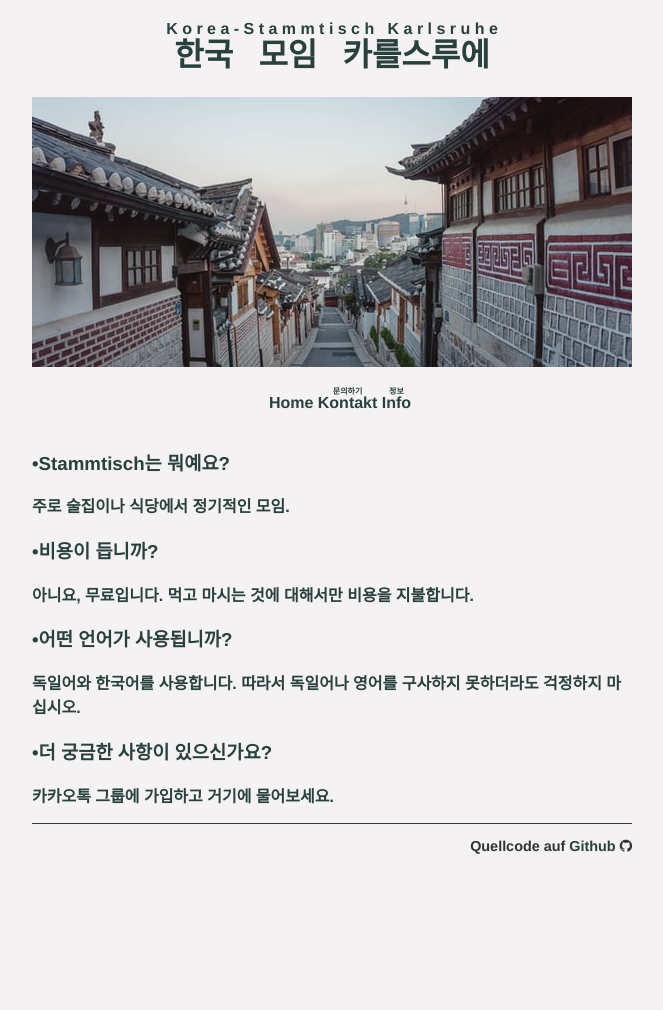
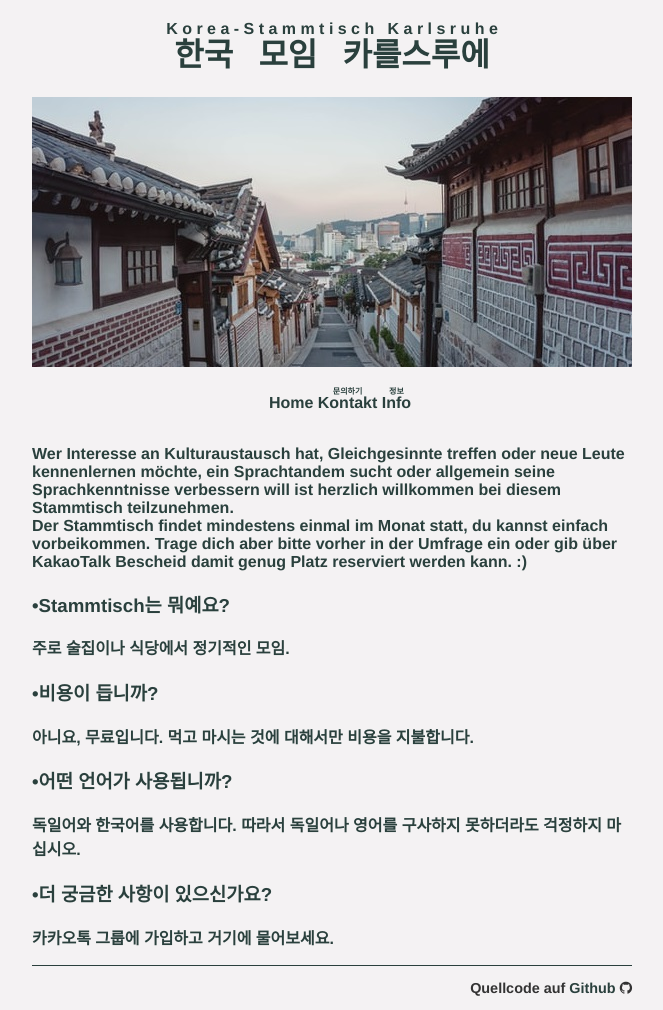
Before and after one commit to korea-stammtisch-karlsruhe/korea-stammtisch-karlsruhe.github.io, a Jekyll site: the page built from info.html, in a window 1280 px wide. Shown: the whole page, without its empty margins (308-971 px from the left). Built offline with Jekyll 4.4.1, drawn with Linux system fonts in a browser that asks for light colours; before the commit the page ends 900 px from its top, so only the background shows below that.

Commit message:
Change Korean text and add description in Info

```diff
--- a/_sass/main.scss
+++ b/_sass/main.scss
@@ -54,6 +54,8 @@
     font-weight: 500;
     color: $background-color;
     text-align: center;
+    display: flex;
+    justify-content: center;
 }
 ul {
     padding-left: 1em;
--- a/info.html
+++ b/info.html
@@ -1,8 +1,14 @@
 ---
 layout: default
-title: info
+title: Info
 ---
-
+<p>
+    Wer Interesse an Kulturaustausch hat, Gleichgesinnte treffen oder neue Leute kennenlernen möchte,
+    ein Sprachtandem sucht oder allgemein seine Sprachkenntnisse verbessern will ist herzlich willkommen bei diesem Stammtisch teilzunehmen.
+    <br>
+    Der Stammtisch findet mindestens einmal im Monat statt, du kannst einfach vorbeikommen.
+    Trage dich aber bitte vorher in der Umfrage ein oder gib über KakaoTalk Bescheid damit genug Platz reserviert werden kann. :)
+</p>
 <h3>Stammtisch는 뭐예요?</h3>
 <p>주로 술집이나 식당에서 정기적인 모임.</p>
 <h3>비용이 듭니까?</h3>
```
Also changed, not shown: _posts/2021-10-22-oct.md (+2 -2 lines).
